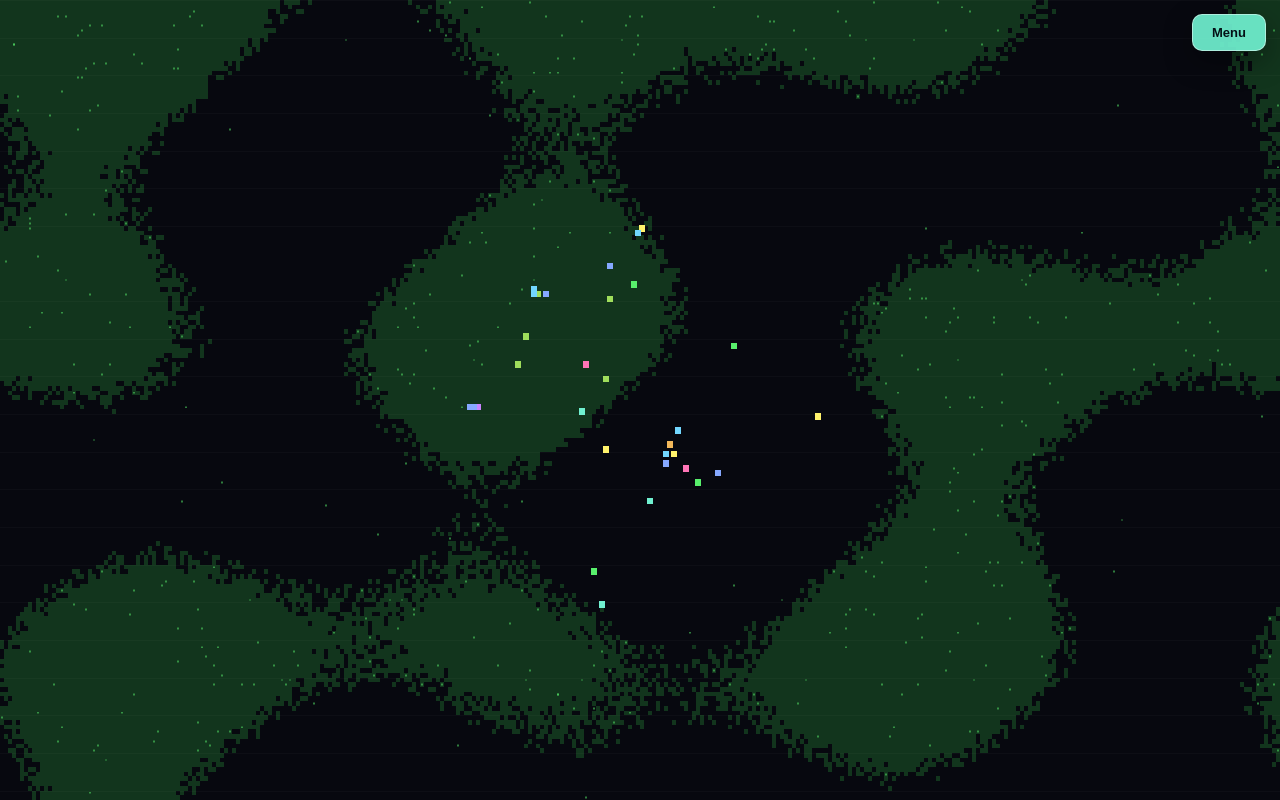
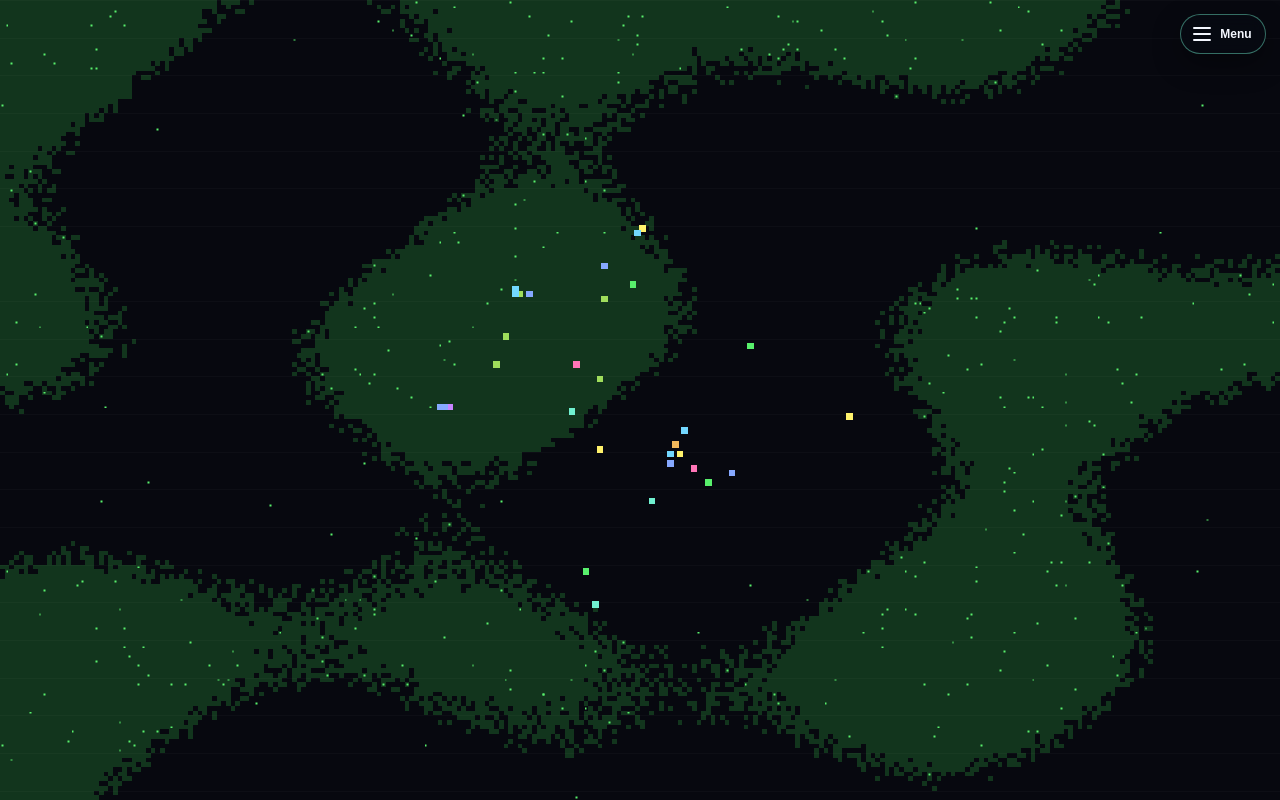
Before and after one commit to Akotz89/Pixeldarium, a plain HTML site: page index.html in a window 1280 px wide. Drawn offline with Linux system fonts and the light colour scheme.

Commit message:
Polish fullscreen canvas menu affordance

```diff
--- a/index.html
+++ b/index.html
@@ -11,8 +11,9 @@
   <main id="game-wrap">
     <canvas id="game" width="1600" height="850"></canvas>
 
-    <button id="menu-toggle-button" class="menu-toggle" type="button" aria-controls="ui-menu" aria-expanded="false">
-      Menu
+    <button id="menu-toggle-button" class="menu-toggle" type="button" aria-controls="ui-menu" aria-expanded="false" aria-label="Open simulation menu">
+      <span class="menu-toggle-lines" aria-hidden="true"></span>
+      <span class="menu-toggle-text">Menu</span>
     </button>
 
     <aside id="ui-menu" aria-label="Simulation menu" aria-hidden="true" inert>
--- a/state.js
+++ b/state.js
@@ -4,6 +4,7 @@ const ctx = canvas.getContext("2d");
 const gameWrap = document.getElementById("game-wrap");
 const uiMenu = document.getElementById("ui-menu");
 const menuToggleButton = document.getElementById("menu-toggle-button");
+const menuToggleText = menuToggleButton.querySelector(".menu-toggle-text");
 const menuTabs = document.getElementById("menu-tabs");
 const eraText = document.getElementById("era");
 const populationText = document.getElementById("population");
--- a/style.css
+++ b/style.css
@@ -36,14 +36,15 @@ h1 {
 
 #game {
   position: fixed;
-  inset: 0;
-  width: 100vw;
-  height: 100vh;
+  top: 50%;
+  left: 50%;
+  width: max(100vw, 188.235294vh);
+  height: max(100vh, 53.125vw);
   aspect-ratio: auto;
   max-width: none;
   display: block;
   margin: 0;
-  object-fit: fill;
+  transform: translate(-50%, -50%);
   background: #05060a;
   border: 0;
   border-radius: 0;
@@ -58,24 +59,80 @@ h1 {
   top: 14px;
   right: 14px;
   z-index: 30;
-  min-width: 74px;
-  padding: 10px 13px;
-  color: #051016;
-  background: rgba(112, 240, 208, 0.92);
-  border: 1px solid rgba(255, 255, 255, 0.46);
-  border-radius: 10px;
+  display: inline-grid;
+  grid-template-columns: 18px auto;
+  align-items: center;
+  gap: 8px;
+  min-width: 86px;
+  min-height: 40px;
+  padding: 9px 12px;
+  color: #f4f7ff;
+  background: rgba(8, 10, 18, 0.72);
+  border: 1px solid rgba(112, 240, 208, 0.44);
+  border-radius: 999px;
   cursor: pointer;
-  font-size: 13px;
+  font-size: 12px;
   font-weight: 900;
   letter-spacing: 0;
   box-shadow: 0 10px 28px rgba(0, 0, 0, 0.36);
+  backdrop-filter: blur(8px);
+}
+
+.menu-toggle-lines,
+.menu-toggle-lines::before,
+.menu-toggle-lines::after {
+  display: block;
+  width: 18px;
+  height: 2px;
+  background: currentColor;
+  border-radius: 999px;
+}
+
+.menu-toggle-lines {
+  position: relative;
+}
+
+.menu-toggle-lines::before,
+.menu-toggle-lines::after {
+  content: "";
+  position: absolute;
+  left: 0;
+}
+
+.menu-toggle-lines::before {
+  top: -6px;
+}
+
+.menu-toggle-lines::after {
+  top: 6px;
 }
 
 .menu-toggle:hover,
 .menu-toggle:focus-visible {
-  background: #fff26b;
+  color: #051016;
+  background: #70f0d0;
   outline: 2px solid rgba(114, 215, 255, 0.72);
   outline-offset: 3px;
+}
+
+.menu-open .menu-toggle {
+  color: #051016;
+  background: #fff26b;
+  border-color: rgba(255, 255, 255, 0.62);
+}
+
+.menu-open .menu-toggle-lines {
+  background: transparent;
+}
+
+.menu-open .menu-toggle-lines::before {
+  top: 0;
+  transform: rotate(45deg);
+}
+
+.menu-open .menu-toggle-lines::after {
+  top: 0;
+  transform: rotate(-45deg);
 }
 
 #ui-menu {
@@ -1304,11 +1361,12 @@ body {
 
 #game {
   position: fixed;
-  inset: 0;
-  width: 100vw;
-  height: 100vh;
+  top: 50%;
+  left: 50%;
+  width: max(100vw, 188.235294vh);
+  height: max(100vh, 53.125vw);
   min-height: 0;
-  object-fit: fill;
+  transform: translate(-50%, -50%);
 }
 
 #ui-menu #controls,
--- a/ui.js
+++ b/ui.js
@@ -148,7 +148,8 @@ function syncMenuState() {
     uiMenu.setAttribute("inert", "");
   }
 
-  setElementText(menuToggleButton, world.isMenuOpen ? "Close" : "Menu");
+  setElementText(menuToggleText, world.isMenuOpen ? "Close" : "Menu");
+  menuToggleButton.setAttribute("aria-label", world.isMenuOpen ? "Close simulation menu" : "Open simulation menu");
 }
 
 function setMenuOpen(isOpen) {
```
